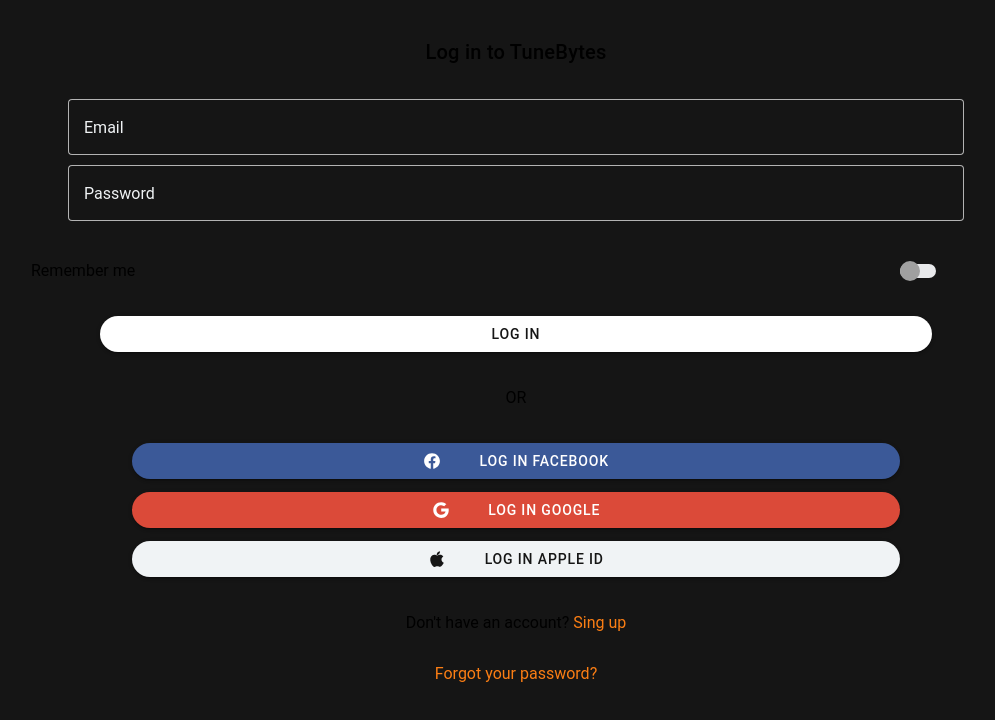
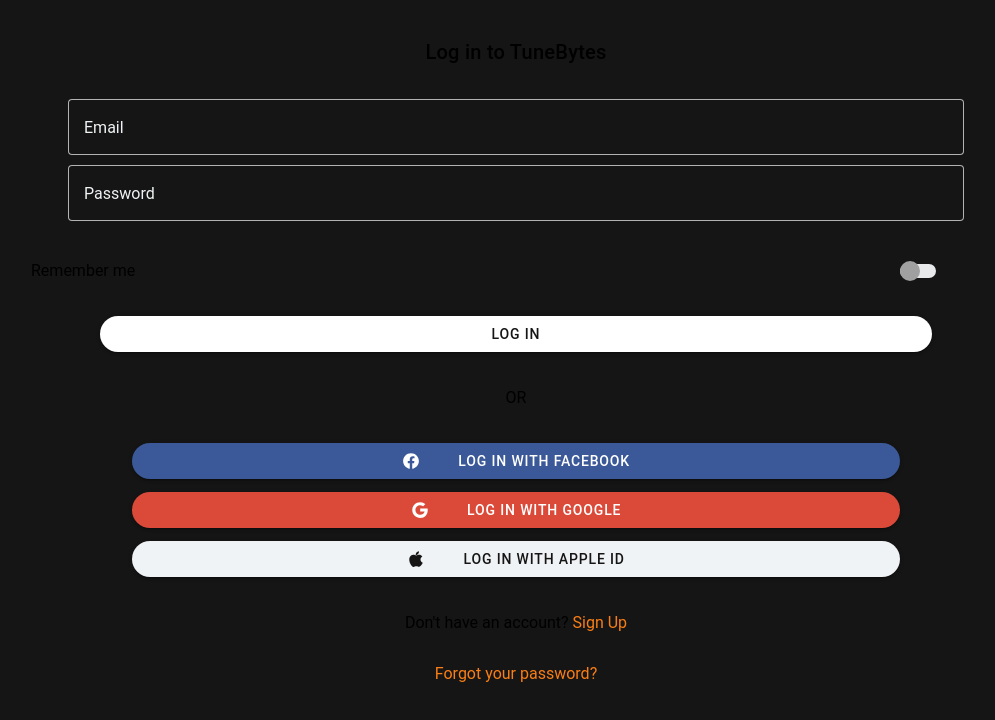
Before and after one commit to Sylver640/ProyectoWeb_ICI4247, a React (Vite) app in the folder maquetacion/: page /login in a window 1280 px wide. Shown: the top 720 px of the page, without its empty margins (124-1119 px from the left). Built offline with nearby package versions, Linux system fonts and the light colour scheme.

Commit message:
Corrección faltas ortograficas

```diff
--- a/maquetacion/src/pages/LogIn.tsx
+++ b/maquetacion/src/pages/LogIn.tsx
@@ -155,21 +155,21 @@
                     <IonButton expand="block" shape='round' className='redes' id="face-color">
                         <div className='flex-row-vw'>
                             <IonIcon icon={logoFacebook} size="small"></IonIcon>
-                            <span>LOG IN FACEBOOK</span>
+                            <span>LOG IN WITH FACEBOOK</span>
                         </div>
                     </IonButton>
 
                     <IonButton expand="block" shape='round' className='redes'id='google-color'>
                         <div className='flex-row-vw'>
                             <IonIcon icon={logoGoogle} size='small'></IonIcon>
-                            <span>LOG IN GOOGLE</span>
+                            <span>LOG IN WITH GOOGLE</span>
                         </div>
                     </IonButton>
 
                     <IonButton expand="block" shape='round' className='redes'id='apple-color'>
                         <div className='flex-row-vw'>
                             <IonIcon icon={logoApple} size='small'></IonIcon>
-                            <span>LOG IN APPLE ID</span>
+                            <span>LOG IN WITH APPLE ID</span>
                         </div>
                     </IonButton>
 
@@ -179,7 +179,7 @@
                 {/* Seccion de texto, Forgot your password te llevara a Forgot.tsx */}
                 <div className="ion-text-center ion-margin-bottom ion-padding">
                     <span className="ion-text-bold">Don't have an account?  </span>
-                    <a className="ion-text-underline user-passORsing" onClick={handleSignIn}>Sing up</a>
+                    <a className="ion-text-underline user-passORsing" onClick={handleSignIn}>Sign Up</a>
                 </div>
 
                 <div className="ion-text-center ion-margin-top">
--- a/maquetacion/src/pages/SignIn.tsx
+++ b/maquetacion/src/pages/SignIn.tsx
@@ -252,14 +252,14 @@
 
                         {/* Region y comuna del nuevo usuario*/}
                         <IonItem className="singIn">
-                            <IonSelect label="Regions" onIonChange={(e) => handleRegion(e)}>
+                            <IonSelect label="Region" onIonChange={(e) => handleRegion(e)}>
                             <IonSelectOption value="Santiago">Metropolitana</IonSelectOption>
                             <IonSelectOption value="Valparaiso">Valparaiso</IonSelectOption>
                             </IonSelect>
                         </IonItem>
 
                         <IonItem className="singIn">
-                            <IonSelect label="Communes" onIonChange={handleCommune}>
+                            <IonSelect label="Commune" onIonChange={handleCommune}>
                             {listCommunes.map((commune) => (
                                 <IonSelectOption key={commune} value={commune}>
                                 {commune}
@@ -285,7 +285,7 @@
                         <IonItem className="singIn">
                             <IonInput
                             className={`${confirmPassword && 'ion-valid'} ${confirmPassword === false && 'ion-invalid'} ${isTouched && 'ion-touched'}`}
-                            label="Confirm password"
+                            label="Confirm Password"
                             type="password"
                             errorText="Passwords do not match"
                             label-placement="floating"
@@ -298,7 +298,7 @@
                         <IonItem className="conditions">
                             <IonCheckbox
                                 onIonChange={(e) => handleCheckBox(e)}
-                                >Accept the terms and conditions</IonCheckbox>
+                                >Accept the Terms and Conditions</IonCheckbox>
                         </IonItem>
 
                         {/* Fin del formulario */}
```
